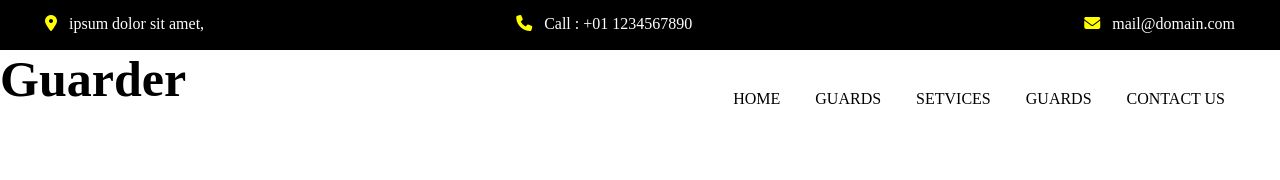
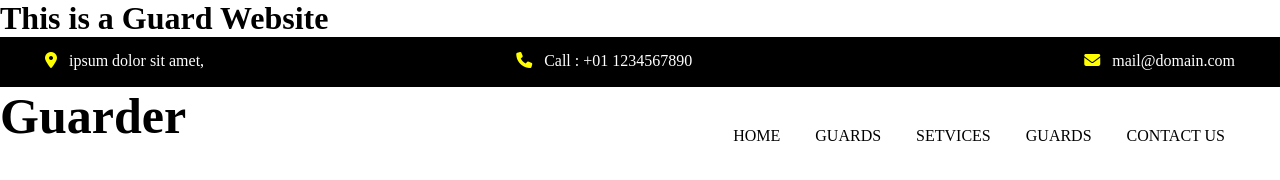
Before and after one commit to Yash135-gif/Projects, a plain HTML site: page Guardes/index.html in a window 1280 px wide. Drawn offline with Linux system fonts and the light colour scheme.

Commit message:
new code

```diff
--- a/Guardes/index.html
+++ b/Guardes/index.html
@@ -8,6 +8,7 @@
     <link rel="stylesheet" href="style.css">
 </head>
 <body>
+   <h1> This is a Guard Website</h1>
      <section id="homepage">
 
         <div class="abovenavbar">
```
